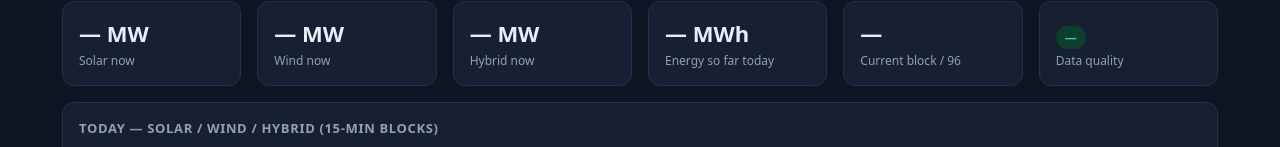
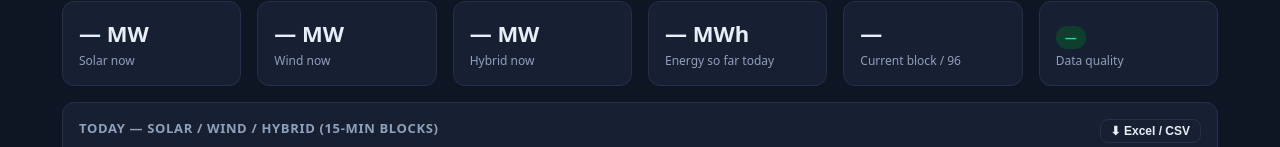
Before and after one commit to Awesome20225266/ganeko-renewable-sim, a FastAPI app: page /dashboard in a window 1280 px wide. Shown: the part 146-293 px from the top of the page. Run offline with FastAPI, Linux system fonts and the light colour scheme.

Commit message:
Dashboard: one-click Excel/CSV download on Live and Explore tabs
Adds "⬇ Excel / CSV" buttons that export the currently-loaded blocks (date,
block_no, time, solar_mw, wind_mw, total_mw, data_label) as a flat, Excel-
friendly CSV (UTF-8 BOM + CRLF). Pure client-side from data already fetched —
no backend change, opens directly in Excel.

Verified: node --check clean; CSV row-builder produces correct header + CRLF.

Co-Authored-By: Claude Opus 4.8 <noreply@anthropic.com>

```diff
--- a/app/dashboard/templates/index.html
+++ b/app/dashboard/templates/index.html
@@ -87,7 +87,7 @@
       <div class="card kpi"><div class="v"><span id="liveQ" class="badge ok">—</span></div><div class="l">Data quality</div></div>
     </div>
     <div class="card" style="margin-bottom:16px;">
-      <h2 id="liveHd">Today — Solar / Wind / Hybrid (15-min blocks) <span id="liveUpdated" style="font-size:0.7rem;font-weight:400;color:#90a0b8;margin-left:12px;"></span></h2>
+      <h2 id="liveHd">Today — Solar / Wind / Hybrid (15-min blocks) <span id="liveUpdated" style="font-size:0.7rem;font-weight:400;color:#90a0b8;margin-left:12px;"></span><button class="ghost" style="float:right;padding:4px 10px;font-size:12px" onclick="downloadLiveCSV()">⬇ Excel / CSV</button></h2>
       <div class="chartbox"><canvas id="genChart"></canvas></div>
       <div class="legend">
         <span class="chip"><span class="sw" style="border-color:var(--solar)"></span>Solar</span>
@@ -111,6 +111,7 @@
         <label class="fld">Mode<select id="expMode"><option>HISTORICAL</option><option>LIVE</option><option>FORECAST</option></select></label>
         <button onclick="exploreView()">View</button>
         <button class="ghost" onclick="exploreGenerate()">Generate (fetch &amp; simulate)</button>
+        <button class="ghost" onclick="downloadExploreCSV()">⬇ Excel / CSV</button>
         <span id="expLabel" class="badge ok" style="display:none"></span>
       </div>
       <div class="sub" style="margin-top:8px">“Generate” fetches Open-Meteo data for the date and runs the simulation. “View” shows already-simulated data. <b>Mode</b> picks the weather source: <b>HISTORICAL</b> = what actually happened (past dates, reanalysis) · <b>LIVE</b> = today (actuals so far + forecast) · <b>FORECAST</b> = predicted (future dates). Mode auto-selects from the date — change it only to compare a past day's forecast vs. its actuals.</div>
@@ -297,6 +298,7 @@ async function loadLive() {
       const r2 = await fetch(`/dashboard/api/today/${plant()}`); d = await r2.json();
     }catch(e){ /* fall through to render whatever we have */ }
   }
+  window._liveData = d;   // kept for the Download Excel/CSV button
   const cur = d.current_block_no;
   document.getElementById('hdrTitle').textContent = d.plant_name;
   document.getElementById('hdrSub').textContent = `${d.plant_code} · ${d.date} · ${d.timezone} · Solar ${d.solar_ac_mw} MW + Wind ${d.wind_ac_mw} MW`;
@@ -339,6 +341,7 @@ async function exploreView(){
   const lbl=document.getElementById('expLabel');
   if(!r.blocks.length){ lbl.style.display='inline-block'; lbl.className='badge failed'; lbl.textContent='No data — click Generate'; document.getElementById('expKpis').style.display='none'; if(charts.expChart){charts.expChart.destroy();delete charts.expChart;} return; }
   lbl.style.display='inline-block'; lbl.className='badge ok'; lbl.textContent=r.data_label;
+  window._expData = {date:d, mode:m, blocks:r.blocks};   // kept for the Download Excel/CSV button
   document.getElementById('expKpis').style.display='grid';
   const s=r.summary||{};
   eSolar.textContent=(s.solar_mwh??0)+' '; eWind.textContent=(s.wind_mwh??0)+' '; eTotal.textContent=(s.total_mwh??0)+' ';
@@ -358,6 +361,23 @@ async function exploreGenerate(){
     exploreView();
   }catch(e){ toast('Generate failed: '+e.message,'err'); }
 }
+
+// ---- Excel/CSV download (client-side, from the data already loaded) ----
+function downloadBlocksCSV(filename, dateStr, blocks){
+  const cols=['date','block_no','time','solar_mw','wind_mw','total_mw','data_label'];
+  const esc=v=>{ v=(v===undefined||v===null)?'':String(v); return /[",\n\r]/.test(v)?'"'+v.replace(/"/g,'""')+'"':v; };
+  const lines=[cols.join(',')];
+  blocks.forEach(b=>{ const row={date:dateStr,block_no:b.block_no,time:b.time,solar_mw:b.solar_mw,wind_mw:b.wind_mw,total_mw:b.total_mw,data_label:b.data_label};
+    lines.push(cols.map(c=>esc(row[c])).join(',')); });
+  const blob=new Blob(['﻿'+lines.join('\r\n')],{type:'text/csv;charset=utf-8;'});
+  const a=document.createElement('a'); a.href=URL.createObjectURL(blob); a.download=filename; a.click(); URL.revokeObjectURL(a.href);
+}
+function downloadLiveCSV(){ const d=window._liveData;
+  if(!d||!d.blocks||!d.blocks.length){ toast('No data to download yet','err'); return; }
+  downloadBlocksCSV(`${plant()}-live-${d.date}.csv`, d.date, d.blocks); toast('Downloaded today’s data (CSV)'); }
+function downloadExploreCSV(){ const e=window._expData;
+  if(!e||!e.blocks||!e.blocks.length){ toast('View a date first, then download','err'); return; }
+  downloadBlocksCSV(`${plant()}-${e.mode}-${e.date}.csv`, e.date, e.blocks); toast('Downloaded '+e.date+' (CSV)'); }
 
 // ---------------- WEATHER ----------------
 async function weatherView(){
```
